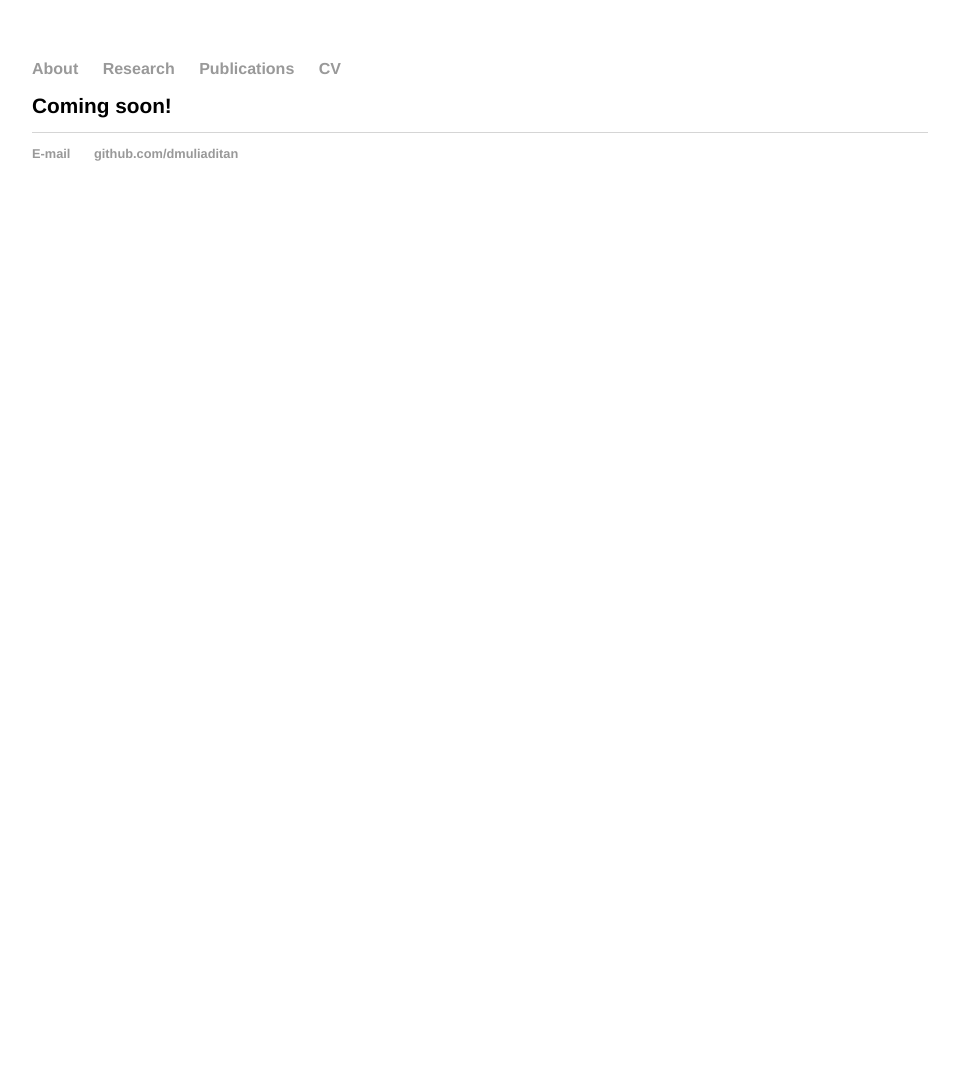
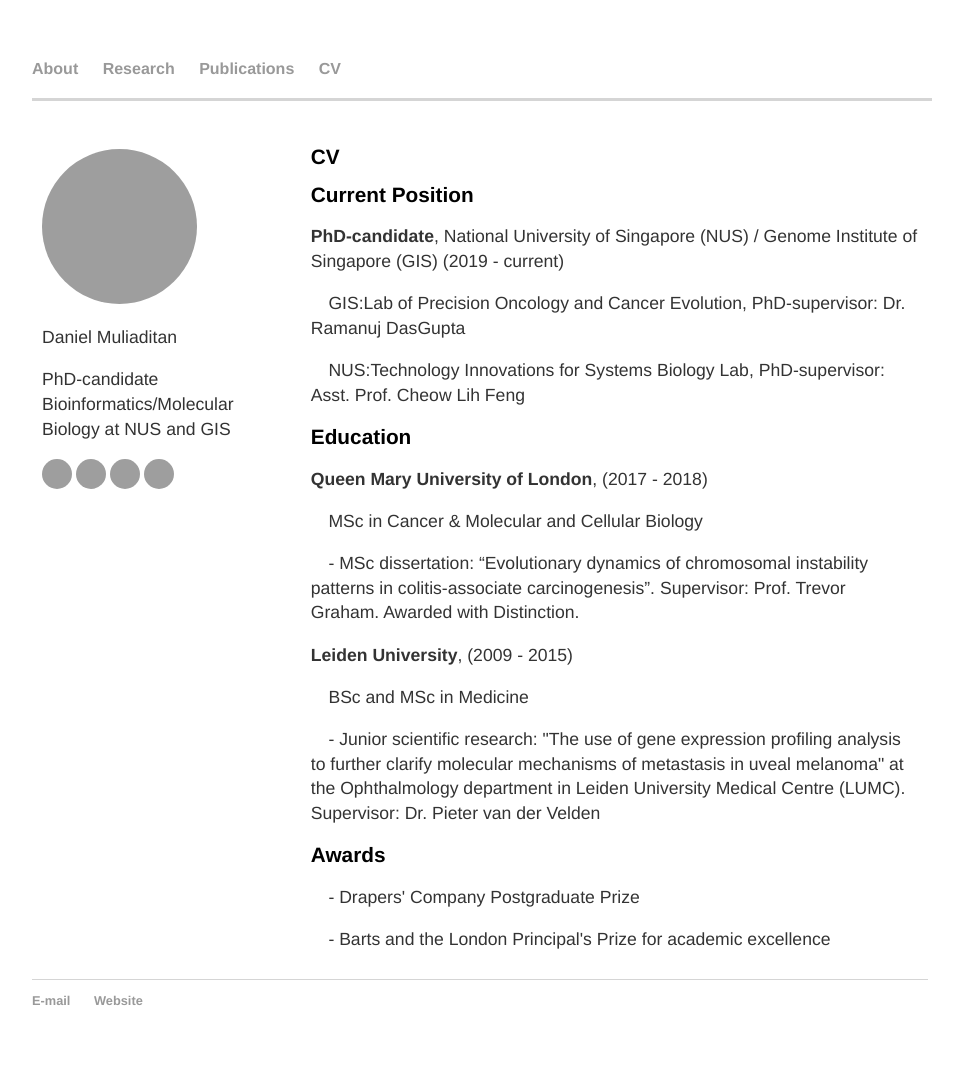
Before and after one commit to dmuliaditan/dmuliaditan.github.io, a Jekyll site: the page cv/index.html, which Jekyll copies as it is, in a window 1280 px wide. Shown: the whole page, without its empty margins (160-1123 px from the left). Built offline with Jekyll 4.4.1, drawn with Linux system fonts in a browser that asks for light colours; before the commit the page ends 900 px from its top, so only the background shows below that; grey boxes are pictures that could not be loaded.

Commit message:
Update index.html

```diff
--- a/cv/index.html
+++ b/cv/index.html
@@ -1,8 +1,111 @@
----
-layout: default
-title: Coming soon
----
-<div class="blurb">
-	<h1>Coming soon!</h1>
+<!DOCTYPE html>
+<html>
+	<head>
+		<title>Welcome to my website</title>
+		<!-- link to main stylesheet -->
+		<link rel="stylesheet" type="text/css" href="/css/main.css">
 
-</div><!-- /.blurb -->
+		<style>
+		* {
+  		box-sizing: border-box;
+			}
+
+		/* Create two unequal columns that floats next to each other */
+		.column {
+  		float: left;
+  		padding: 10px;
+  		}
+
+		.left {
+  		width: 30%;
+		}
+
+		.right {
+ 		width: 70%;
+		}
+
+		/* Clear floats after the columns */
+		.row:after {
+  		content: "";
+  		display: table;
+  		clear: both;
+		}
+
+		img {
+			border-radius: 50%;
+		}
+
+
+		</style>
+
+	</head>
+	<body>
+		<nav>
+    		<ul>
+        		<li><a href="/">About</a></li>
+	        	<li><a href="/research">Research</a></li>
+        		<li><a href="/publications">Publications</a></li>
+        		<li><a href="/cv">CV</a></li>
+    		</ul>
+		</nav>
+
+		<div class="about-border"></div>
+
+		<div class="row">
+  			<div class="column left">
+   		 	<p> </p>
+				<p> </p>
+				<p> </p>
+				<img src="https://media-exp1.licdn.com/dms/image/C4D03AQEtXJfCa3lPEg/profile-displayphoto-shrink_800_800/0/1570023656793?e=1646265600&v=beta&t=BP19NBpE4RavFsZA-aXw02bW_SA7a2e9mqPpJHpPVN0" alt="Avatar" width="155" height="155">
+
+				<p> Daniel Muliaditan </p>
+				<p> PhD-candidate Bioinformatics/Molecular Biology at NUS and GIS </p>
+
+				<a href="https://www.linkedin.com/in/daniel-muliaditan-bb7769b2/">
+			<img border="0" alt="LinkedIn" src="https://www.pngfind.com/pngs/m/53-534062_linkedin-for-lawyers-property-icon-circle-hd-png.png" width="30" height="30">
+			</a>
+				<a href="https://twitter.com/dmuliaditan">
+			<img border="0" alt="Twitter" src="https://www.pngfind.com/pngs/m/60-606593_icons-clipart-twitter-twitter-logo-png-transparent-png.png" width="30" height="30">
+			</a>
+				<a href="https://orcid.org/0000-0001-7277-9744">
+			<img border="0" alt="OrcID" src="https://upload.wikimedia.org/wikipedia/commons/thumb/0/06/ORCID_iD.svg/768px-ORCID_iD.svg.png" width="30" height="30">
+			</a>
+				<a href="https://scholar.google.com/citations?user=6vpm6vcAAAAJ&hl=nl&oi=ao">
+			<img border="0" alt="Google Scholar" src="https://www.pikpng.com/pngl/m/44-442505_google-scholar-twitter-instagram-google-scholar-icon-svg.png" width="30" height="30">
+			</a>
+
+
+
+
+			</div>
+  			<div class="column right">
+    			<h1><b>CV</b></h1>
+			<h1><b>Current Position</b></h1>
+    			<p><b>PhD-candidate</b>, National University of Singapore (NUS) / Genome Institute of Singapore (GIS) (2019 - current)</p>
+				<p>&emsp;GIS:Lab of Precision Oncology and Cancer Evolution, PhD-supervisor: Dr. Ramanuj DasGupta</p>
+				<p>&emsp;NUS:Technology Innovations for Systems Biology Lab, PhD-supervisor: Asst. Prof. Cheow Lih Feng</p>
+
+			<h1><b>Education</b></h1>
+    			<p><b>Queen Mary University of London</b>, (2017 - 2018)</p>
+				<p>&emsp;MSc in Cancer & Molecular and Cellular Biology</p>
+				<p>&emsp;- MSc dissertation: “Evolutionary dynamics of chromosomal instability patterns in colitis-associate carcinogenesis”. Supervisor: Prof. Trevor Graham. Awarded with Distinction.</p>
+			<p><b>Leiden University</b>, (2009 - 2015)</p>
+				<p>&emsp;BSc and MSc in Medicine</p>
+				<p>&emsp;- Junior scientific research: "The use of gene expression profiling analysis to further clarify molecular mechanisms of metastasis in uveal melanoma" at the Ophthalmology department in Leiden University Medical Centre (LUMC). Supervisor: Dr. Pieter van der Velden</p>
+
+			<h1><b>Awards</b></h1>
+				<p>&emsp;- Drapers' Company Postgraduate Prize</p>
+				<p>&emsp;- Barts and the London Principal's Prize for academic excellence</p>
+
+
+  			</div>
+		</div>
+
+		<footer>
+    		<ul>
+        		<li><a href="mailto:Daniel_Muliaditan@gis.a-star.edu.sg">E-mail</a></li>
+        		<li><a href="https://github.com/dmuliaditan">Website</a></li>
+			</ul>
+		</footer>
+	</body>
+</html>
```
